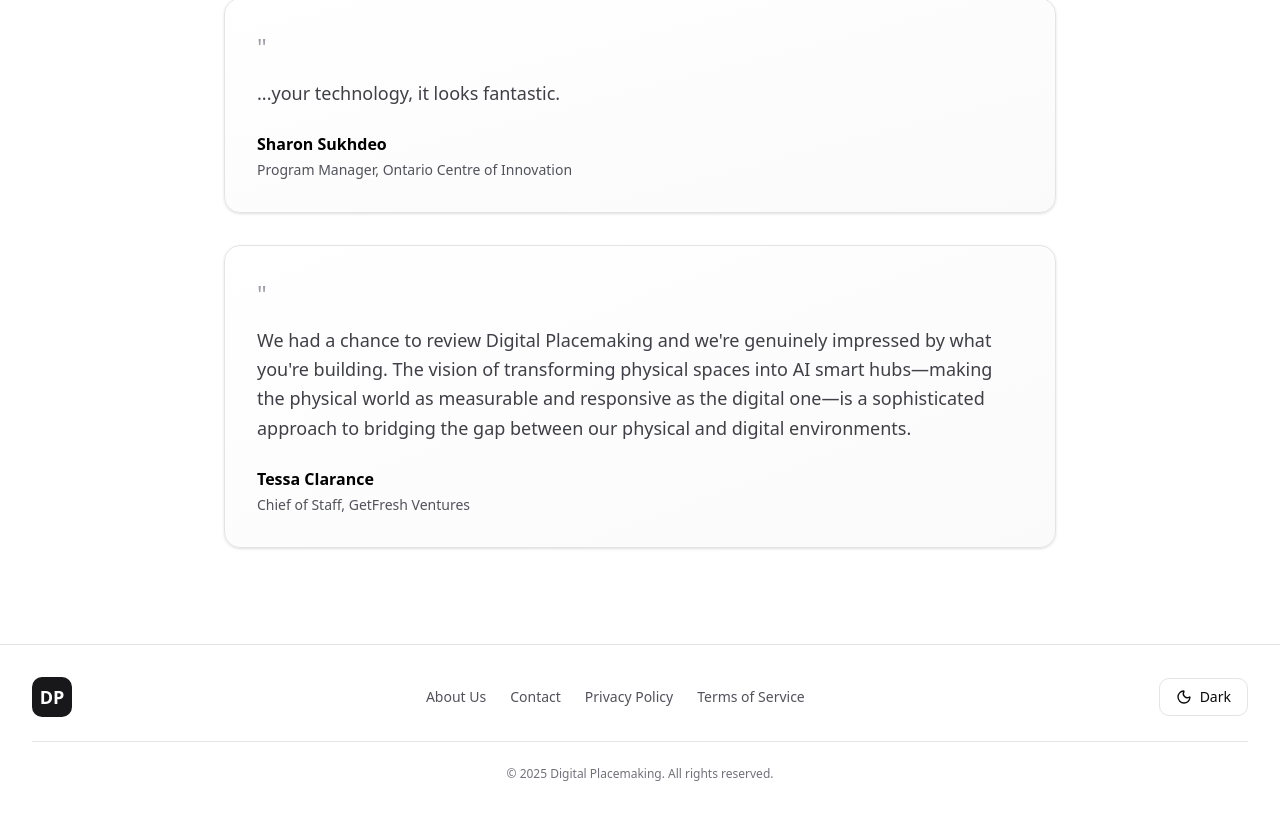
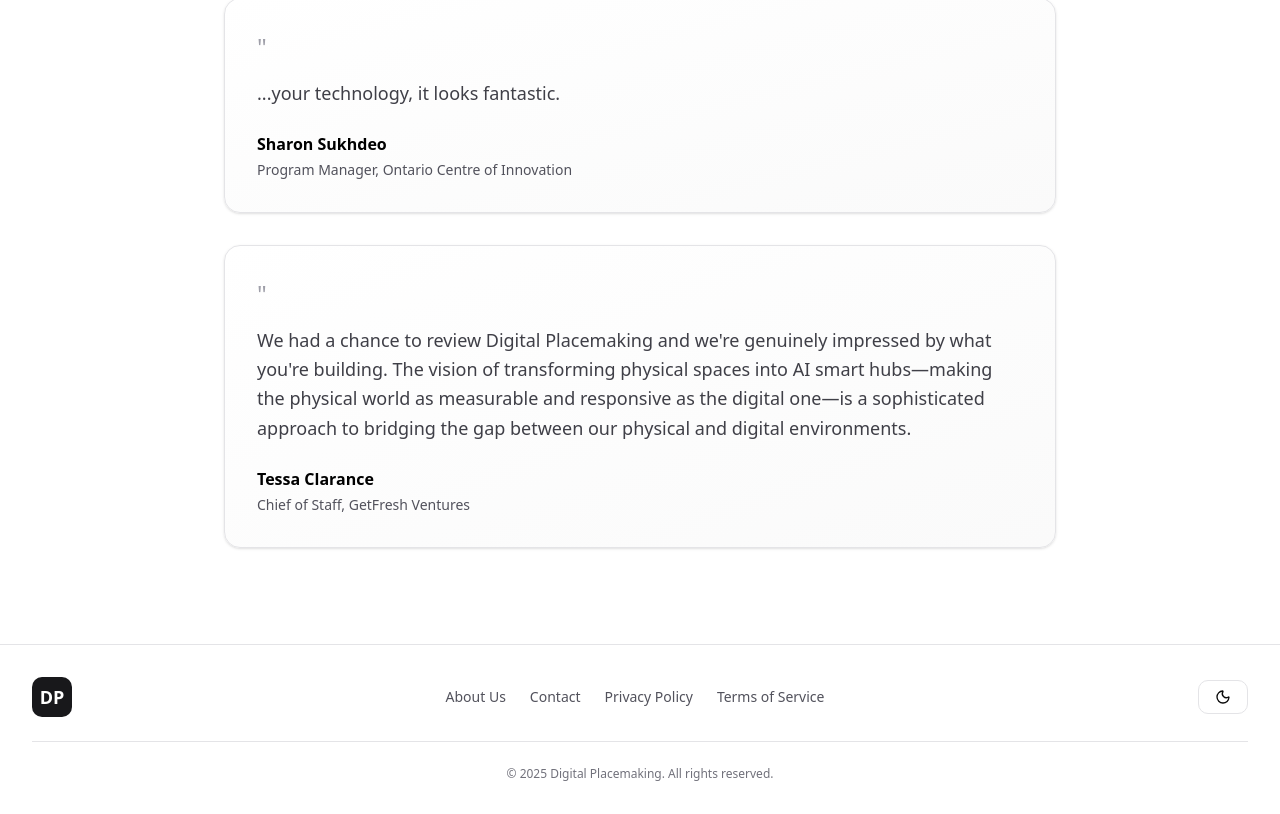
Before and after one commit to Digital-Placemaking/kinesis-iq-frontend, a Next.js app: page / in a window 1280 px wide. Shown: the part 1219-2033 px from the top of the page. Built offline with nearby package versions, Linux system fonts and the light colour scheme.

Commit message:
added changes

```diff
--- a/app/components/ThemeToggle.tsx
+++ b/app/components/ThemeToggle.tsx
@@ -47,15 +47,9 @@ export default function ThemeToggle() {
       aria-label="Toggle theme"
     >
       {theme === "light" ? (
-        <>
-          <Moon className="h-4 w-4" />
-          <span>Dark</span>
-        </>
+        <Moon className="h-4 w-4" />
       ) : (
-        <>
-          <Sun className="h-4 w-4" />
-          <span>Light</span>
-        </>
+        <Sun className="h-4 w-4" />
       )}
     </button>
   );
```
